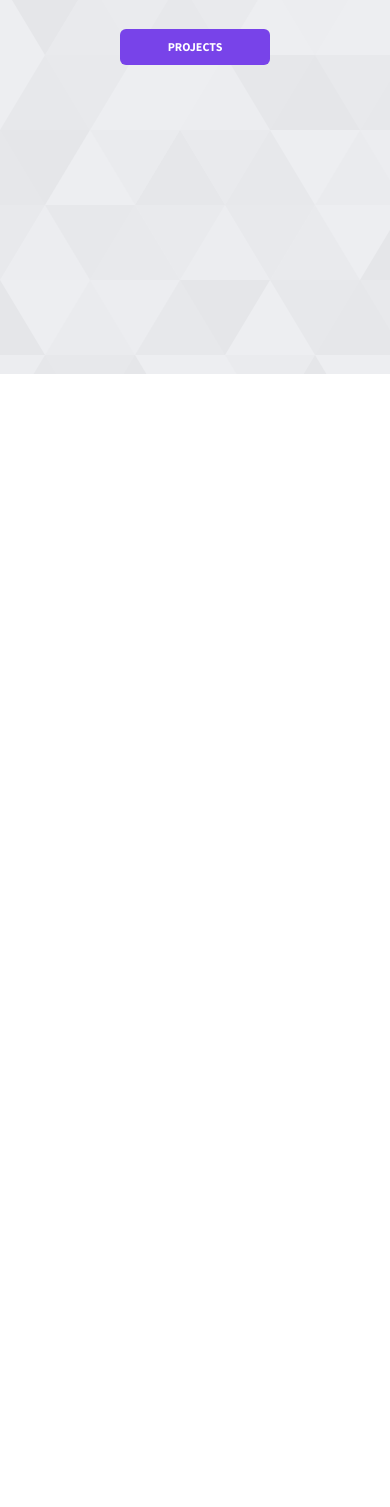
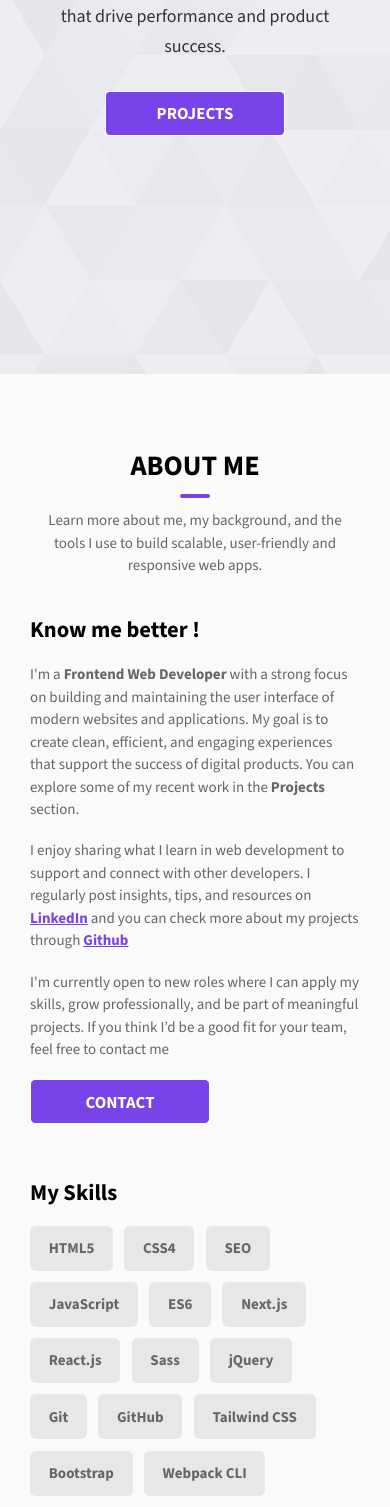
Before and after one commit to omargamal510/omargamal-portfolio, a Next.js app: page / in a window 390 px wide. Shown: the part 470-1977 px from the top of the page. Before the commit the page ends 844 px from the top, so only its background shows below. Built offline with nearby package versions, Linux system fonts and the light colour scheme.

Commit message:
[ADD] About Section responsive

```diff
--- a/src/app/about/page.tsx
+++ /dev/null
@@ -1,5 +0,0 @@
-function page() {
-  return <div>aBUT</div>;
-}
-
-export default page;
--- a/src/app/globals.css
+++ b/src/app/globals.css
@@ -21,22 +21,22 @@
 
 /* Base (mobile first) */
 html {
-  font-size: 12px;
+  font-size: 15px;
 }
 
 /* Tablets and up */
-@media (min-width: 768px) {
+/* @media (min-width: 768px) {
   html {
     font-size: 14px;
   }
-}
+} */
 
 /* Laptops and up */
-@media (min-width: 1024px) {
+/* @media (min-width: 1024px) {
   html {
     font-size: 16px;
   }
-}
+} */
 
 /* Desktops */
 @media (min-width: 1280px) {
@@ -55,6 +55,9 @@ html {
 @theme {
   --color-main-purple: #7843e9;
   --color-main-gray: #333;
+  --color-secondary-gray: #666;
+  --color-opacity-gray: #99999933;
+  --color-white-gray: #fafafa;
   --color-custom-blue: oklch(0.72 0.11 178);
 }
 
--- /dev/null
+++ b/src/app/not-found.tsx
@@ -0,0 +1,5 @@
+const notFound = () => {
+  return <div className="h-svh flex-center">Not Found</div>;
+};
+
+export default notFound;
--- a/src/app/page.tsx
+++ b/src/app/page.tsx
@@ -1,9 +1,13 @@
+import About from "@/components/About/About";
 import Hero from "@/components/Hero/Hero";
 
 export default function Home() {
   return (
     <div className="">
       <Hero />
+      <div className="[&>*]:lg:px-56 [&>*]:px-8 [&>*]:py-20">
+        <About />
+      </div>
     </div>
   );
 }
--- /dev/null
+++ b/src/components/About/About.tsx
@@ -0,0 +1,101 @@
+import PurpleButton from "@/ui/PurpleButton";
+import SectionHeader from "@/ui/SectionHeader";
+import SkillBox from "@/ui/SkillBox";
+
+interface SkillsArray {
+  name: string;
+  color: string;
+}
+
+const skills: SkillsArray[] = [
+  { name: "HTML5", color: "hover:bg-[#e34c26] active:bg-[#e34c26]" },
+  { name: "CSS4", color: "hover:bg-[#264de4] active:bg-[#264de4]" },
+  { name: "SEO", color: "hover:bg-[#3cba54] active:bg-[#3cba54]" },
+  { name: "JavaScript", color: "hover:bg-[#f7df1e] active:bg-[#f7df1e]" },
+  { name: "ES6", color: "hover:bg-[#f7df1e] active:bg-[#f7df1e]" },
+  { name: "Next.js", color: "hover:bg-[#000000] active:bg-[#000000]" },
+  { name: "React.js", color: "hover:bg-[#61dafb] active:bg-[#61dafb]" },
+  { name: "Sass", color: "hover:bg-[#cd6799] active:bg-[#cd6799]" },
+  { name: "jQuery", color: "hover:bg-[#0769ad] active:bg-[#0769ad]" },
+  { name: "Git", color: "hover:bg-[#f05032] active:bg-[#f05032]" },
+  { name: "GitHub", color: "hover:bg-[#181717] active:bg-[#181717]" },
+  { name: "Tailwind CSS", color: "hover:bg-[#38bdf8] active:bg-[#38bdf8]" },
+  { name: "Bootstrap", color: "hover:bg-[#7952b3] active:bg-[#7952b3]" },
+  { name: "Webpack CLI", color: "hover:bg-[#8dd6f9] active:bg-[#8dd6f9]" },
+  { name: "TypeScript", color: "hover:bg-[#3178c6] active:bg-[#3178c6]" },
+  { name: "Vue.js", color: "hover:bg-[#42b883] active:bg-[#42b883]" },
+  {
+    name: "Basic Knowledge in Express",
+    color: "hover:bg-[#808080] active:bg-[#808080]",
+  },
+  {
+    name: "Basic Knowledge in MongoDB",
+    color: "hover:bg-[#47a248] active:bg-[#47a248]",
+  },
+];
+
+const About = () => {
+  return (
+    <div className="bg-white-gray">
+      <SectionHeader
+        title="about me"
+        description="Learn more about me, my background, and the tools I use to build scalable, user-friendly and responsive web apps."
+      />
+
+      <div className="flex flex-col md:flex-row gap-14">
+        <div className="w-full flex flex-col gap-5">
+          <h3 className="text-2xl font-bold">Know me better !</h3>
+          <div className="flex flex-col gap-5 text-secondary-gray">
+            <p>
+              I'm a <strong>Frontend Web Developer</strong> with a strong focus
+              on building and maintaining the user interface of modern websites
+              and applications. My goal is to create clean, efficient, and
+              engaging experiences that support the success of digital products.
+              You can explore some of my recent work in the{" "}
+              <strong>Projects</strong> section.
+            </p>
+
+            <p>
+              I enjoy sharing what I learn in web development to support and
+              connect with other developers. I regularly post insights, tips,
+              and resources on{" "}
+              <a
+                className="text-main-purple font-bold underline"
+                href="https://www.linkedin.com/in/omar-gamal-98881b14b/"
+                target="_blank"
+              >
+                LinkedIn
+              </a>{" "}
+              and you can check more about my projects through{" "}
+              <a
+                className="text-main-purple font-bold underline"
+                href="https://github.com/omargamal510"
+                target="_blank"
+              >
+                Github
+              </a>{" "}
+            </p>
+
+            <p>
+              I'm currently open to new roles where I can apply my skills, grow
+              professionally, and be part of meaningful projects. If you think
+              I’d be a good fit for your team, feel free to contact me{" "}
+            </p>
+          </div>
+
+          <PurpleButton text="contact" href="/" />
+        </div>
+        <div className="w-full flex flex-col gap-5">
+          <h3 className="text-2xl font-bold">My Skills</h3>
+          <div className="flex flex-wrap gap-3">
+            {skills.map(({ name, color }, index) => (
+              <SkillBox skill={name} key={name} color={color} />
+            ))}
+          </div>
+        </div>
+      </div>
+    </div>
+  );
+};
+
+export default About;
--- a/src/components/Hero/Hero.tsx
+++ b/src/components/Hero/Hero.tsx
@@ -1,4 +1,5 @@
 import HeroHeader from "@/components/Hero/HeroHeader";
+import PurpleButton from "@/ui/PurpleButton";
 import Image from "next/image";
 
 const Hero = () => {
@@ -12,7 +13,7 @@ const Hero = () => {
       />
 
       <div className="overlay absolute inset-0 bg-gray-200/70 flex-center flex-col gap-8">
-        <h1 className="text-[2.5rem] text-center font-black uppercase">
+        <h1 className="text-[2.5rem]  px-20 text-center font-black uppercase">
           <HeroHeader textProp="Hello , I'm Omar Gamal" />
         </h1>
         <p className="text-center text-[1.2rem] px-10 text-main-gray leading-8">
@@ -21,9 +22,7 @@ const Hero = () => {
           applications that drive performance and product success.
         </p>
 
-        <button className="bg-main-purple font-bold uppercase text-white px-16 py-3 rounded-lg cursor-pointer">
-          Projects
-        </button>
+        <PurpleButton text="projects" href="/" />
       </div>
     </div>
   );
--- a/src/components/Navbar/Navbar.tsx
+++ b/src/components/Navbar/Navbar.tsx
@@ -6,7 +6,7 @@ export const NavbarLinks: string[] = ["Home", "About", "Projects", "Contact"];
 
 const Navbar = () => {
   return (
-    <nav className="fixed inset-0 bg-white z-10 flex justify-between h-20 items-center px-12 nav-box-shadow">
+    <nav className="fixed inset-0 bg-white z-10 flex justify-between h-20 items-center px-5 md:px-12 nav-box-shadow">
       <Link
         href={"/"}
         className="flex hover:[&>*]:text-main-purple gap-2 items-center cursor-pointer"
@@ -19,7 +19,7 @@ const Navbar = () => {
             className="border-1 size-full rounded-full"
           />
         </div>
-        <h1 className="font-bold tracking-[1px] uppercase transition-300 text-lg text-main-gray">
+        <h1 className="font-bold tracking-[1px] uppercase transition-300 text-xl text-main-gray">
           Omar Gamal
         </h1>
       </Link>
--- a/src/components/Navbar/SmNav.tsx
+++ b/src/components/Navbar/SmNav.tsx
@@ -35,7 +35,7 @@ const SmNav = () => {
         {NavbarLinks.map((e) => (
           <Link
             href={"/"}
-            className="py-3 block font-bold cursor-pointer px-12 border-1 transition-300 hover:text-main-purple border-gray-100"
+            className="py-3 block text-lg font-bold cursor-pointer px-12 border-1 transition-300 hover:text-main-purple border-gray-100"
             key={e}
           >
             {e}
--- /dev/null
+++ b/src/ui/PurpleButton.tsx
@@ -0,0 +1,18 @@
+import Link from "next/link";
+
+interface PurpleButtonProps {
+  text: string;
+  href: string;
+}
+
+const PurpleButton = ({ text = "", href = "/" }: PurpleButtonProps) => {
+  return (
+    <button className="bg-main-purple w-48 text-lg font-bold uppercase text-white h-12  rounded-lg cursor-pointer">
+      <Link className="size-full flex-center block border" href={href}>
+        {text}
+      </Link>
+    </button>
+  );
+};
+
+export default PurpleButton;
--- /dev/null
+++ b/src/ui/SectionHeader.tsx
@@ -0,0 +1,19 @@
+interface SectionHeaderProps {
+  title: string;
+  description: string;
+}
+
+const SectionHeader = ({
+  title = "",
+  description = "",
+}: SectionHeaderProps) => {
+  return (
+    <div className="flex-center flex-col text-center gap-3 pb-10">
+      <h2 className="text-3xl uppercase font-bold">{title}</h2>
+      <hr className="w-8 border-2 rounded-full border-main-purple" />
+      <p className="text-secondary-gray w-[90%] md:w-1/2">{description}</p>
+    </div>
+  );
+};
+
+export default SectionHeader;
--- /dev/null
+++ b/src/ui/SkillBox.tsx
@@ -0,0 +1,16 @@
+interface SkillBoxProps {
+  skill: string;
+  color?: string;
+}
+
+const SkillBox = ({ skill = "Web development", color }: SkillBoxProps) => {
+  return (
+    <div
+      className={`${color} bg-opacity-gray active:text-white hover:text-white transition-300 px-5 py-3 cursor-pointer rounded-md text-secondary-gray font-bold`}
+    >
+      {skill}
+    </div>
+  );
+};
+
+export default SkillBox;
```
